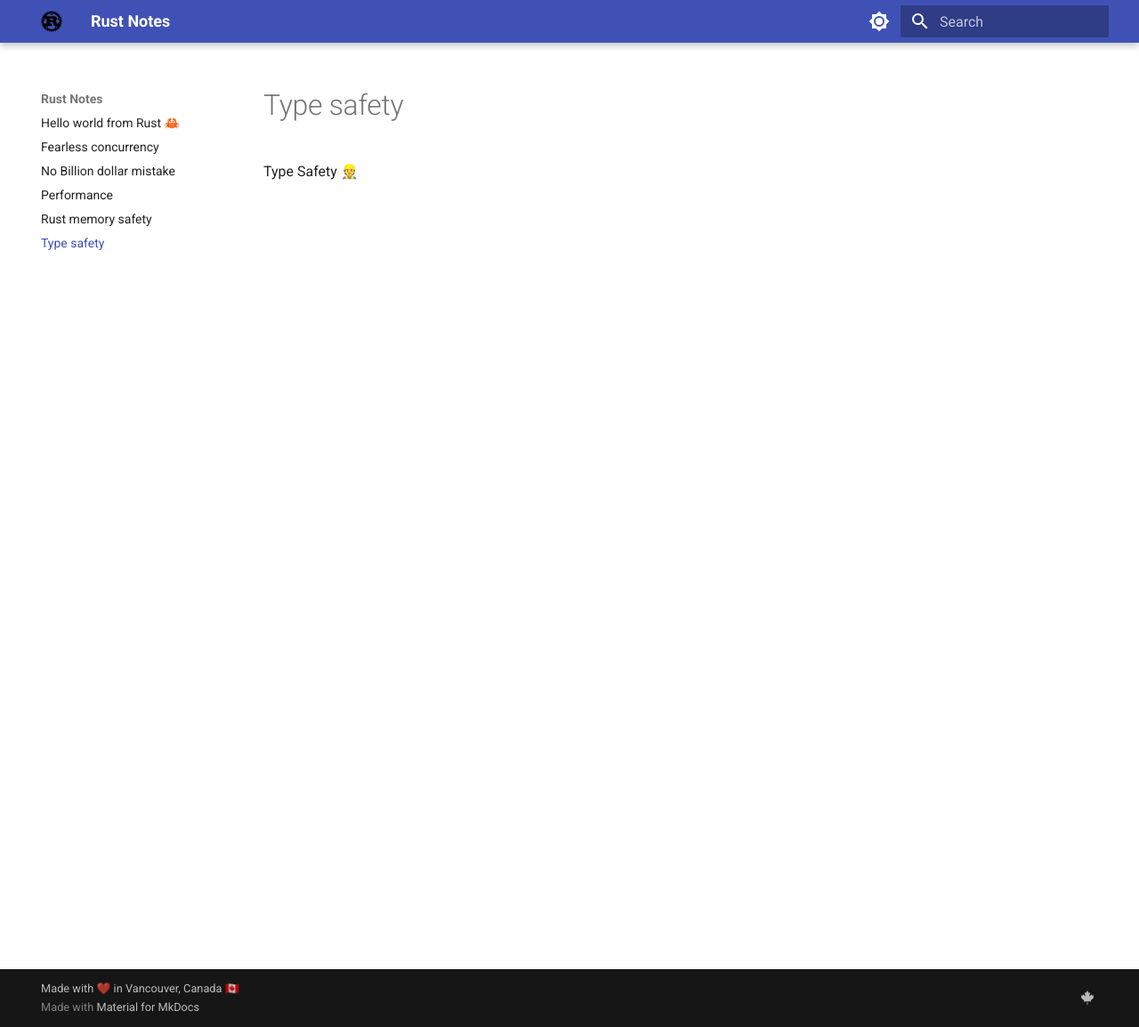
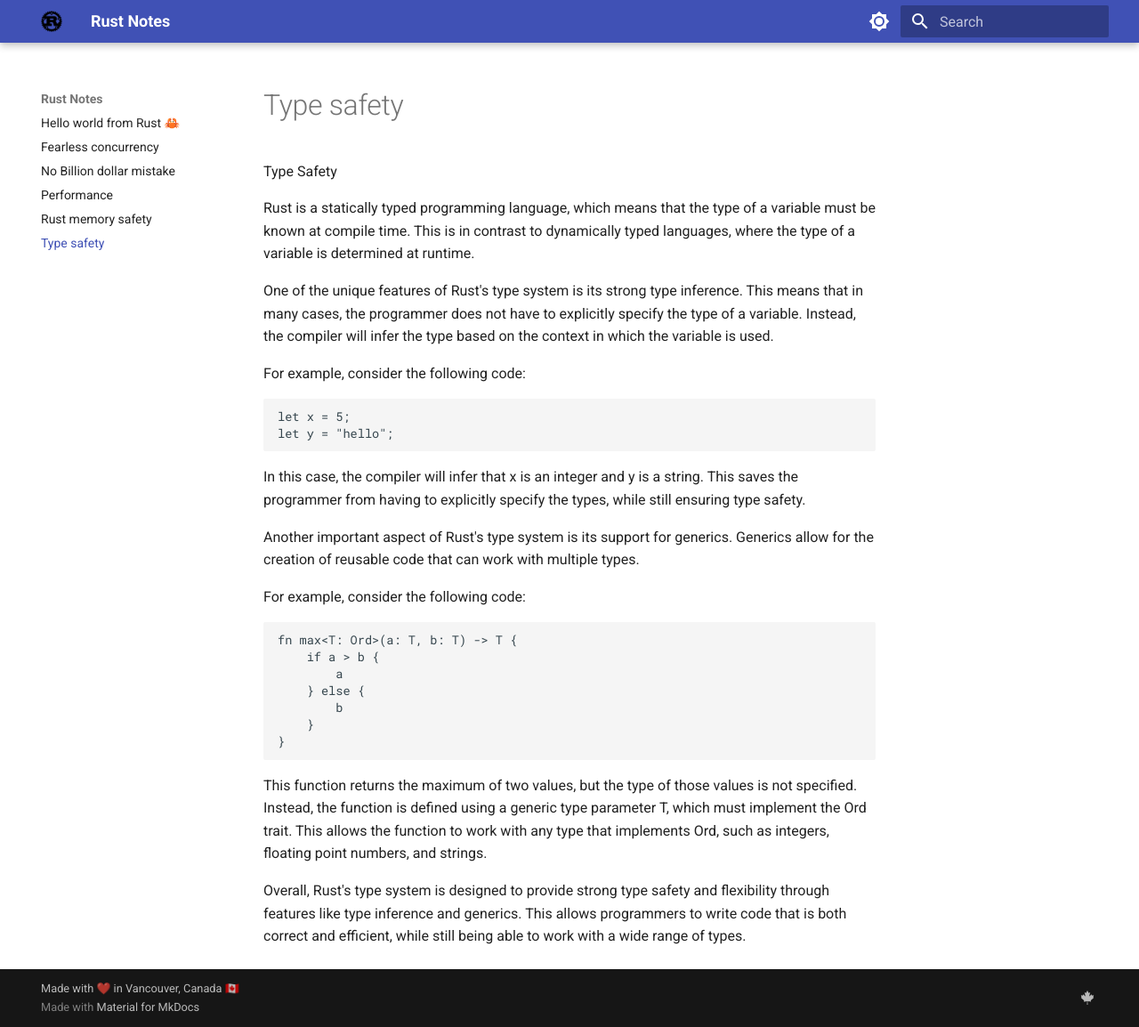
Before and after one commit to karthikaiyasamy/rustnotes, an MkDocs documentation site: the page built from docs/Type safety.md, in a window 1280 px wide and 1154 px high. Shown: the whole window at 89% size. Built offline with MkDocs 1.6.1 and Material for MkDocs 9.7.7, drawn with Linux system fonts in a browser that asks for light colours.

Commit message:
Content addition

````diff
--- a/docs/Type safety.md
+++ b/docs/Type safety.md
@@ -1 +1,34 @@
-Type Safety 👷
+Type Safety
+
+Rust is a statically typed programming language, which means that the type of a variable must be known at compile time. This is in contrast to dynamically typed languages, where the type of a variable is determined at runtime.
+
+One of the unique features of Rust's type system is its strong type inference. This means that in many cases, the programmer does not have to explicitly specify the type of a variable. Instead, the compiler will infer the type based on the context in which the variable is used.
+
+For example, consider the following code:
+
+``` py
+let x = 5;
+let y = "hello";
+```
+
+In this case, the compiler will infer that x is an integer and y is a string. This saves the programmer from having to explicitly specify the types, while still ensuring type safety.
+
+Another important aspect of Rust's type system is its support for generics. Generics allow for the creation of reusable code that can work with multiple types.
+
+For example, consider the following code:
+
+
+``` py
+fn max<T: Ord>(a: T, b: T) -> T {
+    if a > b {
+        a
+    } else {
+        b
+    }
+}
+```
+
+
+This function returns the maximum of two values, but the type of those values is not specified. Instead, the function is defined using a generic type parameter T, which must implement the Ord trait. This allows the function to work with any type that implements Ord, such as integers, floating point numbers, and strings.
+
+Overall, Rust's type system is designed to provide strong type safety and flexibility through features like type inference and generics. This allows programmers to write code that is both correct and efficient, while still being able to work with a wide range of types.
--- a/mkdocs.yml
+++ b/mkdocs.yml
@@ -30,3 +30,9 @@
     - icon: fontawesome/brands/canadian-maple-leaf
       link: https://karthikaiyasamy.github.io/rustnotes/
       name: Made in Canada
+  markdown_extensions:
+    - pymdownx.highlight:
+        anchor_linenums: true
+    - pymdownx.inlinehilite
+    - pymdownx.snippets
+    - pymdownx.superfences
````
